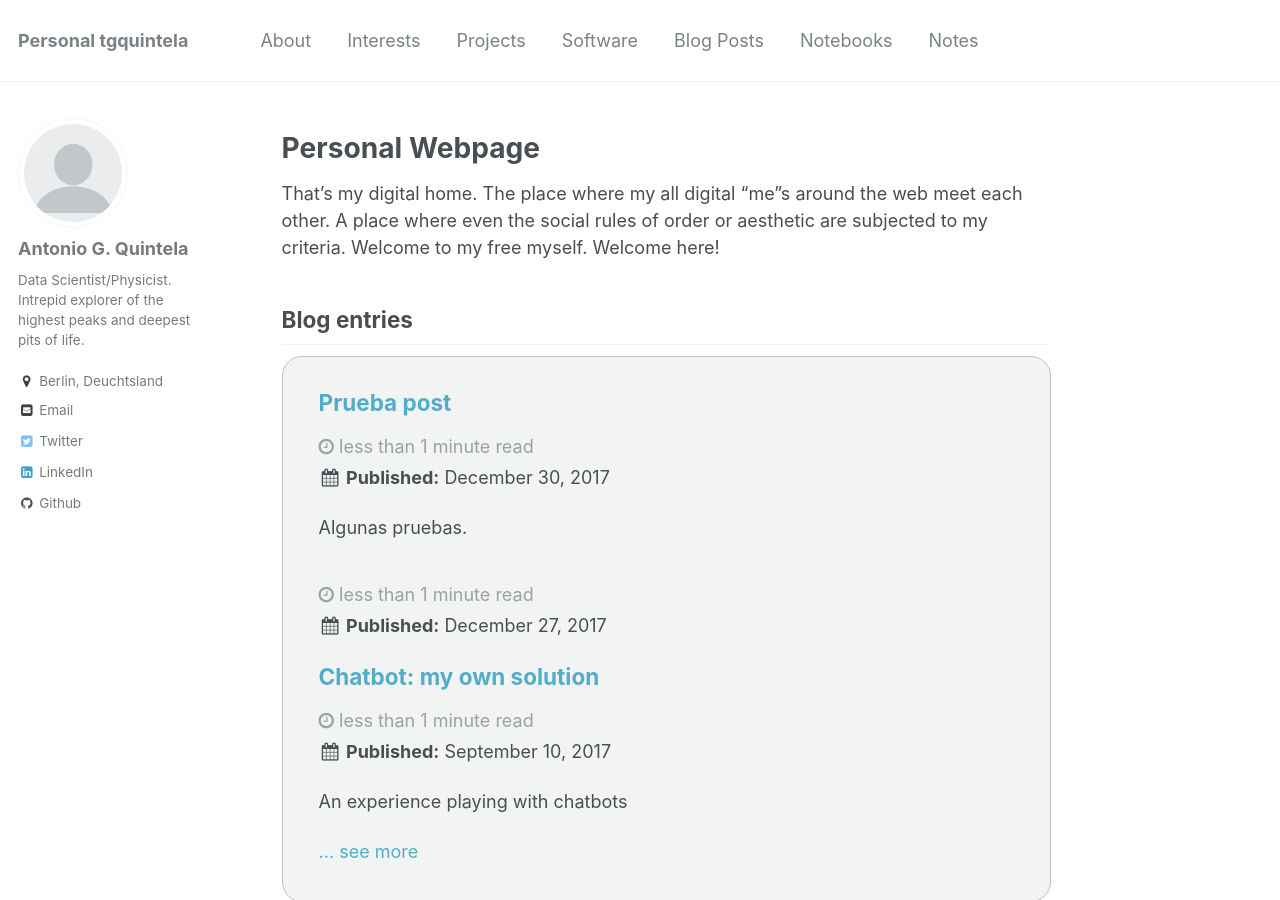
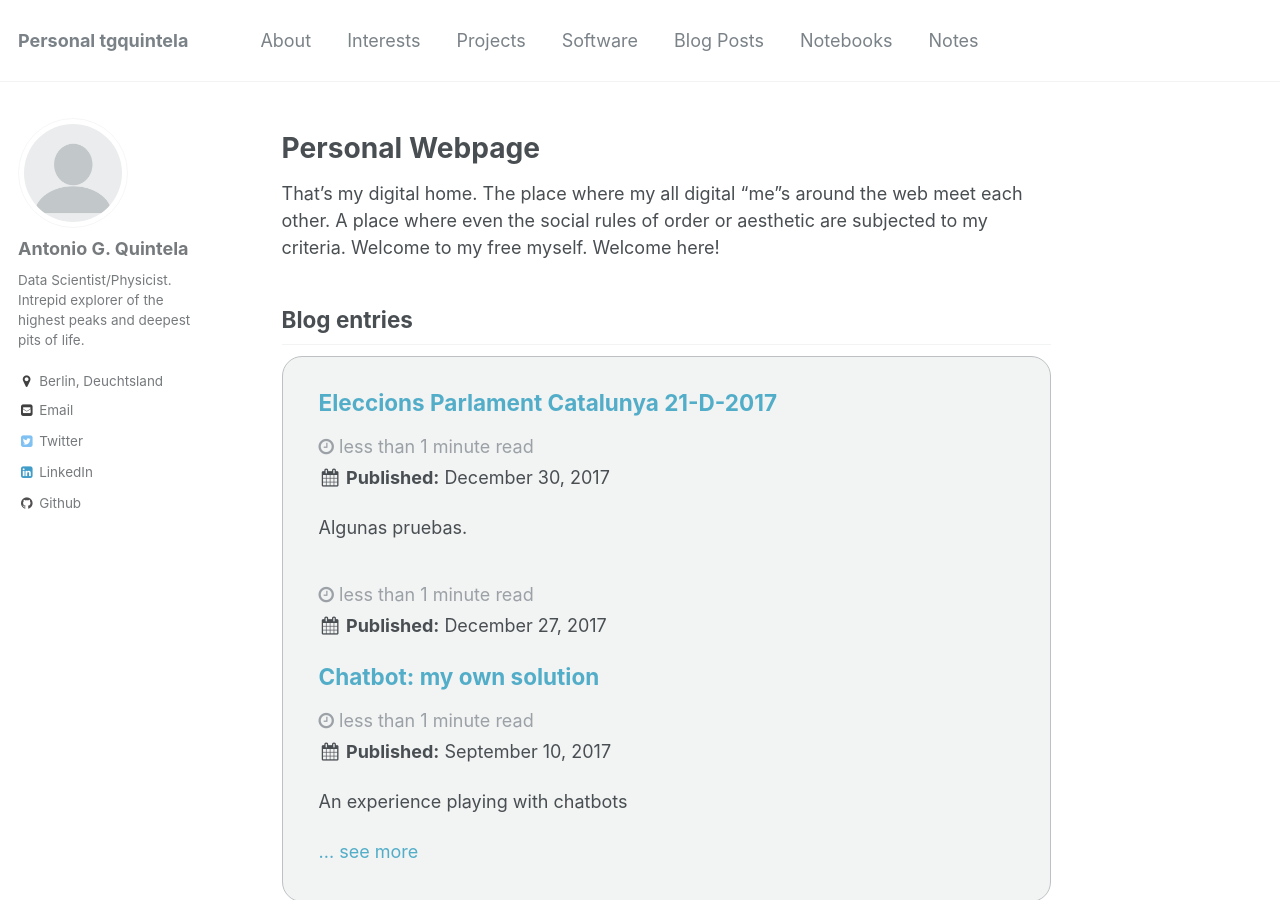
Before and after one commit to tgquintela/tgquintela.github.io, a Jekyll site: the page built from _pages/main.md, in a window 1280 px wide and 900 px high. Built offline with Jekyll 4.4.1, drawn with Linux system fonts in a browser that asks for light colours; a script that is not in the unit is left out.

Commit message:
Testing new things.[A

```diff
--- a/_posts/2017-11-20-blog-post-prueba.md
+++ b/_posts/2017-11-20-blog-post-prueba.md
@@ -1,5 +1,5 @@
 ---
-title: 'Prueba post'
+title: 'Eleccions Parlament Catalunya 21-D-2017'
 date: 2017-12-30
 permalink: /blog/2017/12/eleccions-cat-21d/
 ---
```
